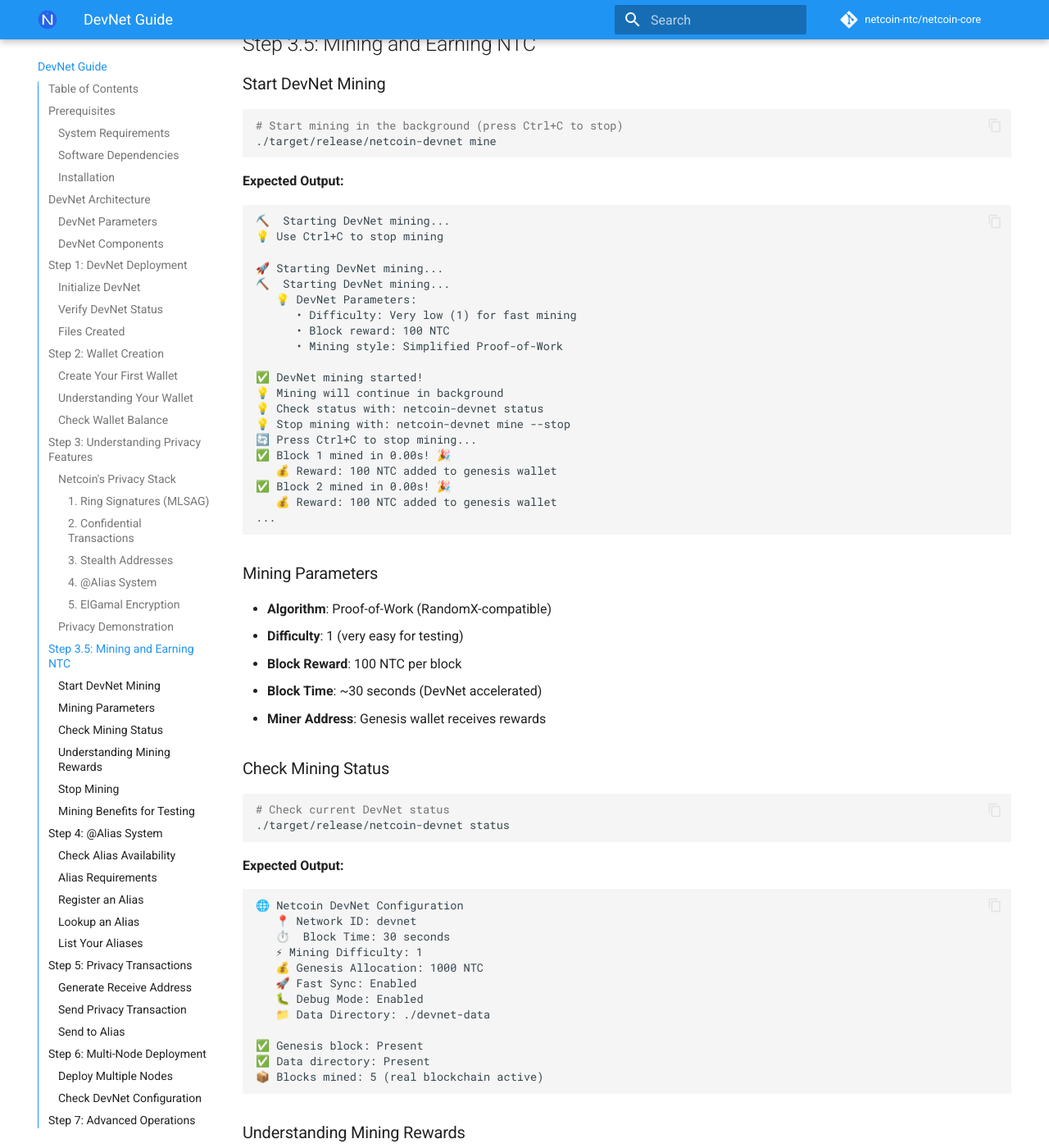
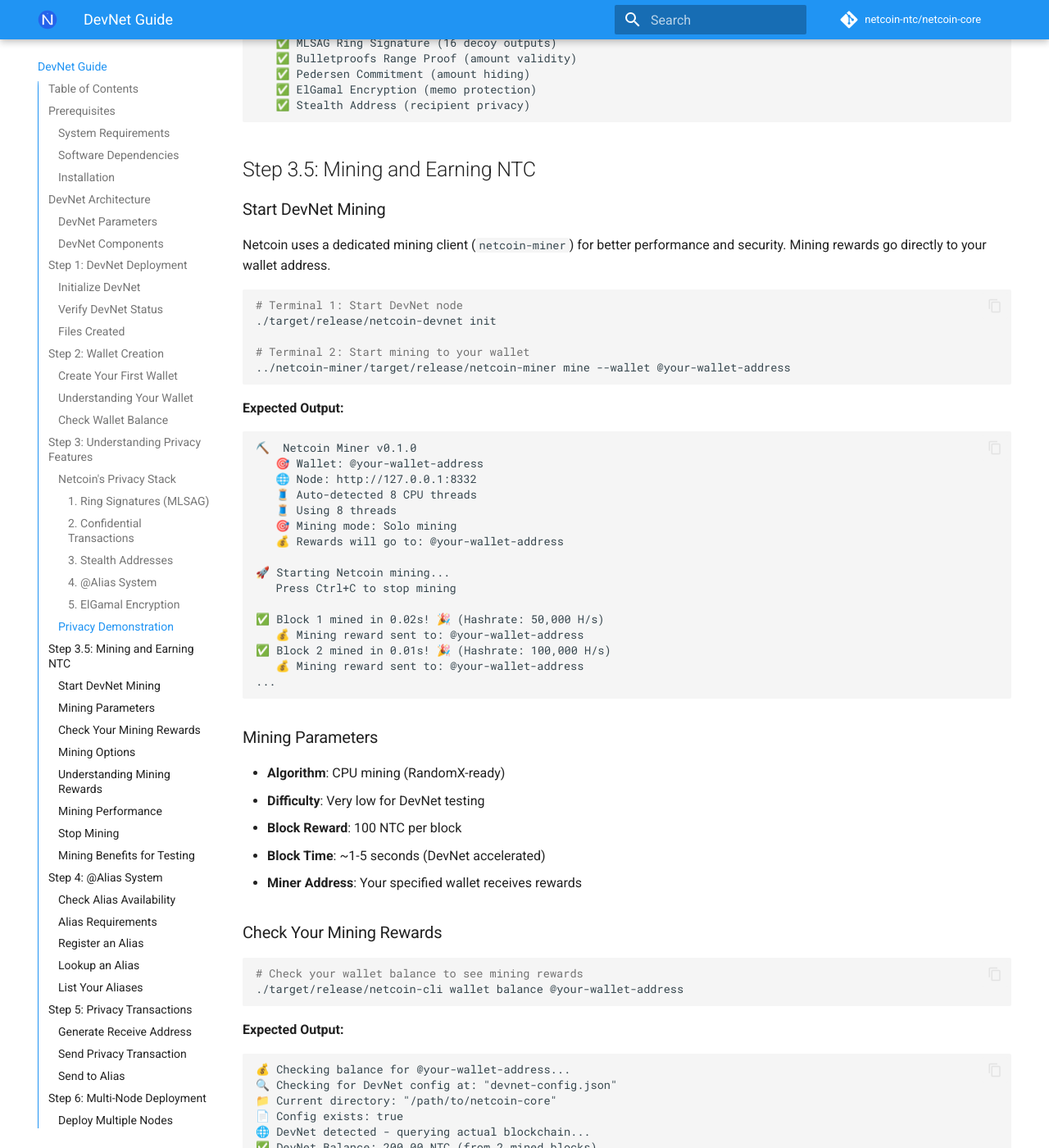
Before and after one commit to netcoin-ntc/netcoin-docs, an MkDocs documentation site: the page built from docs/devnet_guide.md, in a window 1280 px wide and 1400 px high, scrolled down 5718 px. Shown: the whole window at 82% size. Built offline with MkDocs 1.6.1 and Material for MkDocs 9.7.7, drawn with Linux system fonts in a browser that asks for light colours; comment, search, counter and statistics services are not loaded; some of the changed text lies outside the part shown.

Commit message:
chore: Expand .gitignore and update DevNet guide with new mining workflow

````diff
--- a/docs/devnet_guide.md
+++ b/docs/devnet_guide.md
@@ -32,15 +32,23 @@ This comprehensive guide walks you through deploying and using Netcoin's DevNet
 ### Installation
 ```bash
 # Clone the repository
-git clone https://github.com/your-org/netcoin-ntc.git
-cd netcoin-ntc/netcoin-core
+git clone https://github.com/netcoin-ntc/netcoin-ntc.git
+cd netcoin-ntc
 
 # Install Rust (if not already installed)
 curl --proto '=https' --tlsv1.2 -sSf https://sh.rustup.rs | sh
 source ~/.cargo/env
 
-# Build all binaries
+# Build netcoin-core (node + wallet)
+cd netcoin-core
 cargo build --release
+
+# Build netcoin-miner (mining software)
+cd ../netcoin-miner
+cargo build --release
+
+# Return to netcoin-core for usage
+cd ../netcoin-core
 ```
 
 ## DevNet Architecture
@@ -221,82 +229,96 @@ Every Netcoin transaction shows these features in action:
 ## Step 3.5: Mining and Earning NTC
 
 ### Start DevNet Mining
+Netcoin uses a dedicated mining client (`netcoin-miner`) for better performance and security. Mining rewards go directly to your wallet address.
+
 ```bash
-# Start mining in the background (press Ctrl+C to stop)
-./target/release/netcoin-devnet mine
+# Terminal 1: Start DevNet node
+./target/release/netcoin-devnet init
+
+# Terminal 2: Start mining to your wallet
+../netcoin-miner/target/release/netcoin-miner mine --wallet @your-wallet-address
 ```
 
 **Expected Output:**
 ```
-⛏️  Starting DevNet mining...
-💡 Use Ctrl+C to stop mining
+⛏️  Netcoin Miner v0.1.0
+   🎯 Wallet: @your-wallet-address
+   🌐 Node: http://127.0.0.1:8332
+   🧵 Auto-detected 8 CPU threads
+   🧵 Using 8 threads
+   🎯 Mining mode: Solo mining
+   💰 Rewards will go to: @your-wallet-address
 
-🚀 Starting DevNet mining...
-⛏️  Starting DevNet mining...
-   💡 DevNet Parameters:
-      • Difficulty: Very low (1) for fast mining
-      • Block reward: 100 NTC
-      • Mining style: Simplified Proof-of-Work
+🚀 Starting Netcoin mining...
+   Press Ctrl+C to stop mining
 
-✅ DevNet mining started!
-💡 Mining will continue in background
-💡 Check status with: netcoin-devnet status
-💡 Stop mining with: netcoin-devnet mine --stop
-🔄 Press Ctrl+C to stop mining...
-✅ Block 1 mined in 0.00s! 🎉
-   💰 Reward: 100 NTC added to genesis wallet
-✅ Block 2 mined in 0.00s! 🎉
-   💰 Reward: 100 NTC added to genesis wallet
+✅ Block 1 mined in 0.02s! 🎉 (Hashrate: 50,000 H/s)
+   💰 Mining reward sent to: @your-wallet-address
+✅ Block 2 mined in 0.01s! 🎉 (Hashrate: 100,000 H/s)
+   💰 Mining reward sent to: @your-wallet-address
 ...
 ```
 
 ### Mining Parameters
-- **Algorithm**: Proof-of-Work (RandomX-compatible)
-- **Difficulty**: 1 (very easy for testing)
+- **Algorithm**: CPU mining (RandomX-ready)
+- **Difficulty**: Very low for DevNet testing
 - **Block Reward**: 100 NTC per block
-- **Block Time**: ~30 seconds (DevNet accelerated)
-- **Miner Address**: Genesis wallet receives rewards
+- **Block Time**: ~1-5 seconds (DevNet accelerated)
+- **Miner Address**: Your specified wallet receives rewards
 
-### Check Mining Status
+### Check Your Mining Rewards
 ```bash
-# Check current DevNet status
-./target/release/netcoin-devnet status
+# Check your wallet balance to see mining rewards
+./target/release/netcoin-cli wallet balance @your-wallet-address
 ```
 
 **Expected Output:**
 ```
-🌐 Netcoin DevNet Configuration
-   📍 Network ID: devnet
-   ⏱️  Block Time: 30 seconds
-   ⚡ Mining Difficulty: 1
-   💰 Genesis Allocation: 1000 NTC
-   🚀 Fast Sync: Enabled
-   🐛 Debug Mode: Enabled
-   📁 Data Directory: ./devnet-data
+💰 Checking balance for @your-wallet-address...
+🔍 Checking for DevNet config at: "devnet-config.json"
+📁 Current directory: "/path/to/netcoin-core"
+📄 Config exists: true
+🌐 DevNet detected - querying actual blockchain...
+✅ DevNet Balance: 200.00 NTC (from 2 mined blocks)
+📊 Satoshis: 200000000000
+🏆 Mining Rewards: 2 blocks × 100 NTC
+```
 
-✅ Genesis block: Present
-✅ Data directory: Present
-📦 Blocks mined: 5 (real blockchain active)
+### Mining Options
+```bash
+# Mine with specific thread count
+../netcoin-miner/target/release/netcoin-miner mine --wallet @your-wallet --threads 4
+
+# Mine to different wallet
+../netcoin-miner/target/release/netcoin-miner mine --wallet @another-wallet
+
+# Pool mining (future feature)
+../netcoin-miner/target/release/netcoin-miner mine --pool pool.example.com:3333 --wallet @your-wallet
 ```
 
 ### Understanding Mining Rewards
-- **Genesis Wallet**: `@f03873113d1912b1099ea9a65d38fb7b25c64aa1477d18b76fd9e4a136dd0198`
-- **Reward Amount**: 100 NTC per block
-- **Accumulation**: Rewards accumulate in the genesis wallet
-- **DevNet Purpose**: Provides NTC for testing privacy features and @alias registration
+- **Your Wallet**: Mining rewards go directly to your specified address
+- **Real NTC**: Creates actual spendable NTC on the blockchain
+- **DevNet Testing**: Perfect for testing privacy features with real funds
+- **No Genesis Dependency**: Unlike old system, you control your mining rewards
+
+### Mining Performance
+- **CPU Mining**: Uses all available CPU cores by default
+- **Hashrate**: Scales with CPU performance and core count
+- **Efficiency**: Optimized for fast DevNet block times
+- **Low Resource**: Minimal memory and disk usage
 
 ### Stop Mining
 ```bash
-# Mining runs in background, stop it with:
-# Ctrl+C (if running interactively)
-# Or kill the process if running detached
+# Press Ctrl+C in the mining terminal
+# Mining stops gracefully and shows final statistics
 ```
 
 ### Mining Benefits for Testing
 - **Real Blockchain**: Creates actual blocks and transactions
 - **Economic Testing**: Validates mining rewards and distribution
 - **Balance Testing**: Provides NTC for wallet operations
-- **Consensus Testing**: Prepares for multi-node validation
+- **Privacy Testing**: Enables full end-to-end privacy feature testing
 - **Performance Benchmarking**: Tests mining speed and efficiency
 
 ## Step 4: @Alias System
````
Also changed, not shown: 1 other file.
